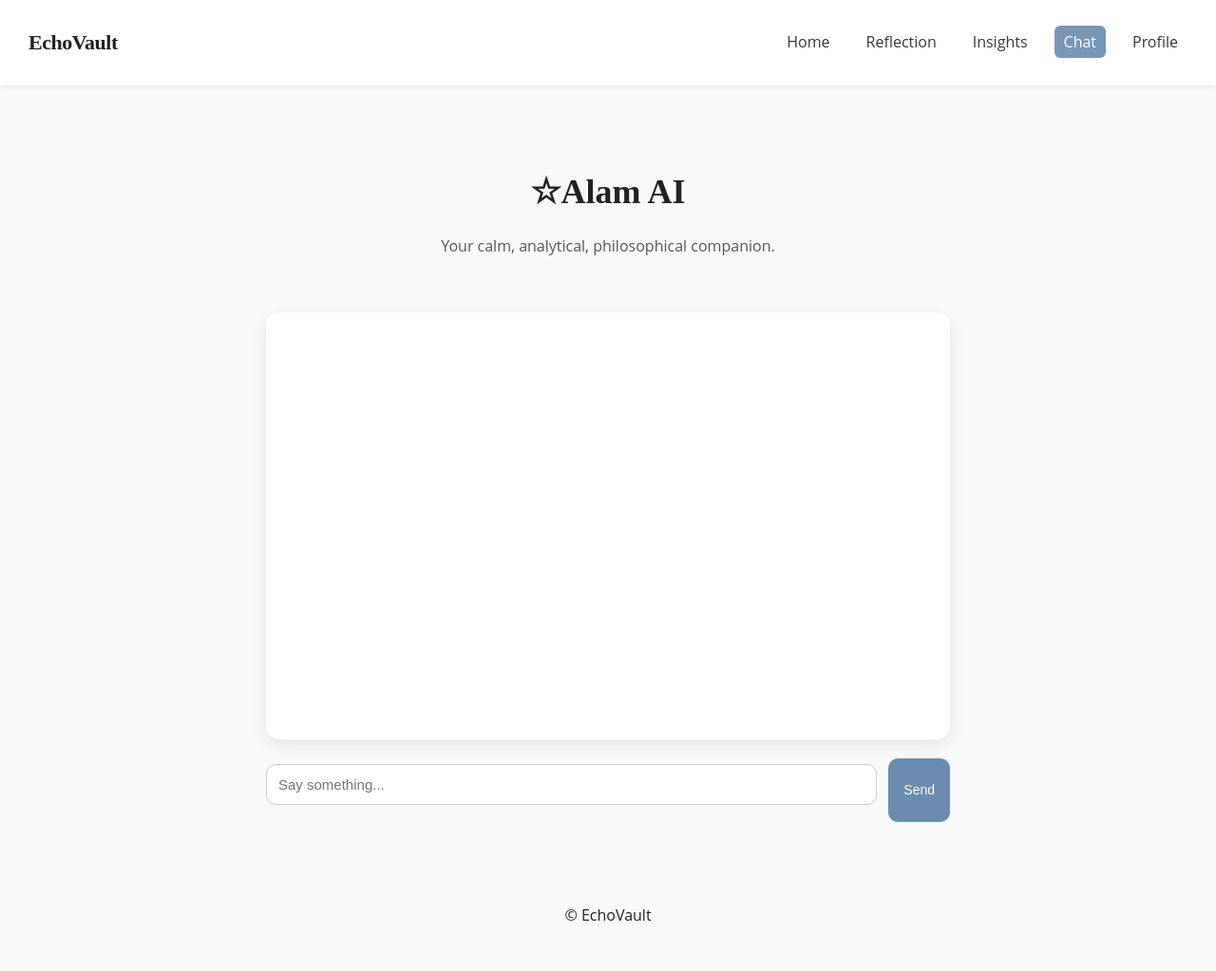
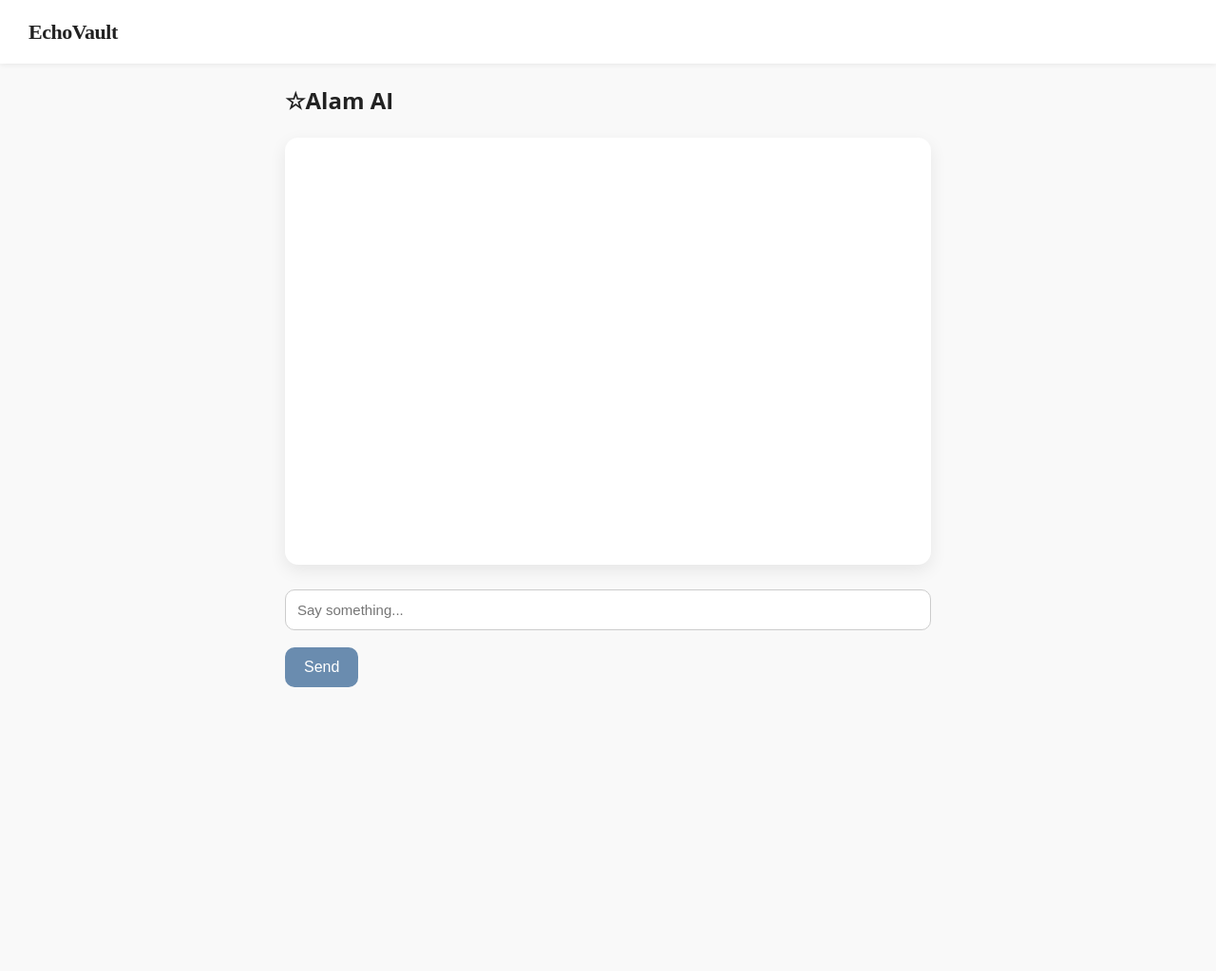
Before and after one commit to nmethylpyrrolinium/EchoValt, a plain HTML site: page pages/chat.html in a window 1280 px wide. Shown: the whole page at 95% size. After the commit the page ends 800 px from the top, so only its background shows below. Drawn offline with nearby package versions, Linux system fonts and the light colour scheme; files that its build step writes are made by us from their sources; files whose address does not match are found by name.

Commit message:
Update chat.html

```diff
--- a/pages/chat.html
+++ b/pages/chat.html
@@ -3,46 +3,35 @@
 <head>
     <meta charset="UTF-8">
     <meta name="viewport" content="width=device-width, initial-scale=1.0">
-    <title>EchoVault — ☆Alam AI</title>
+    <title>Chat</title>
+
+    <script src="https://cdn.jsdelivr.net/npm/@supabase/supabase-js"></script>
+
     <link rel="stylesheet" href="/css/style.css">
 </head>
 
 <body>
 
-<nav class="ev-nav fade-in">
+<nav class="ev-nav">
     <div class="nav-logo">EchoVault</div>
-    <ul class="nav-links">
-        <li><a href="/" class="nav-link">Home</a></li>
-        <li><a href="/pages/reflection.html" class="nav-link">Reflection</a></li>
-        <li><a href="/pages/insights.html" class="nav-link">Insights</a></li>
-        <li><a href="/pages/chat.html" class="nav-link active">Chat</a></li>
-        <li><a href="/pages/profile.html" class="nav-link">Profile</a></li>
-    </ul>
 </nav>
 
-<header class="ev-page-header fade-slide">
-    <h1>☆Alam AI</h1>
-    <p>Your calm, analytical, philosophical companion.</p>
-</header>
+<main class="ev-container">
 
-<main class="ev-chat-container fade-up">
+    <h2>☆Alam AI</h2>
 
     <div id="chatWindow" class="ev-chat-window"></div>
 
-    <form id="chatForm" class="ev-chat-form">
-        <input type="text" id="chatInput" class="ev-chat-input" placeholder="Say something...">
-        <button class="ev-btn small" id="chatSendBtn">Send</button>
+    <form id="chatForm">
+        <input id="chatInput" placeholder="Say something..." class="ev-input">
+        <button class="ev-btn">Send</button>
     </form>
 
 </main>
 
-<footer class="ev-footer fade-up">
-    <p>© EchoVault</p>
-</footer>
-
-<script src="/js/router.js"></script>
 <script src="/js/chatbot.js"></script>
 <script src="/js/storage.js"></script>
+<script src="/js/auth.js"></script>
 <script src="/js/app.js"></script>
 
 </body>
```
